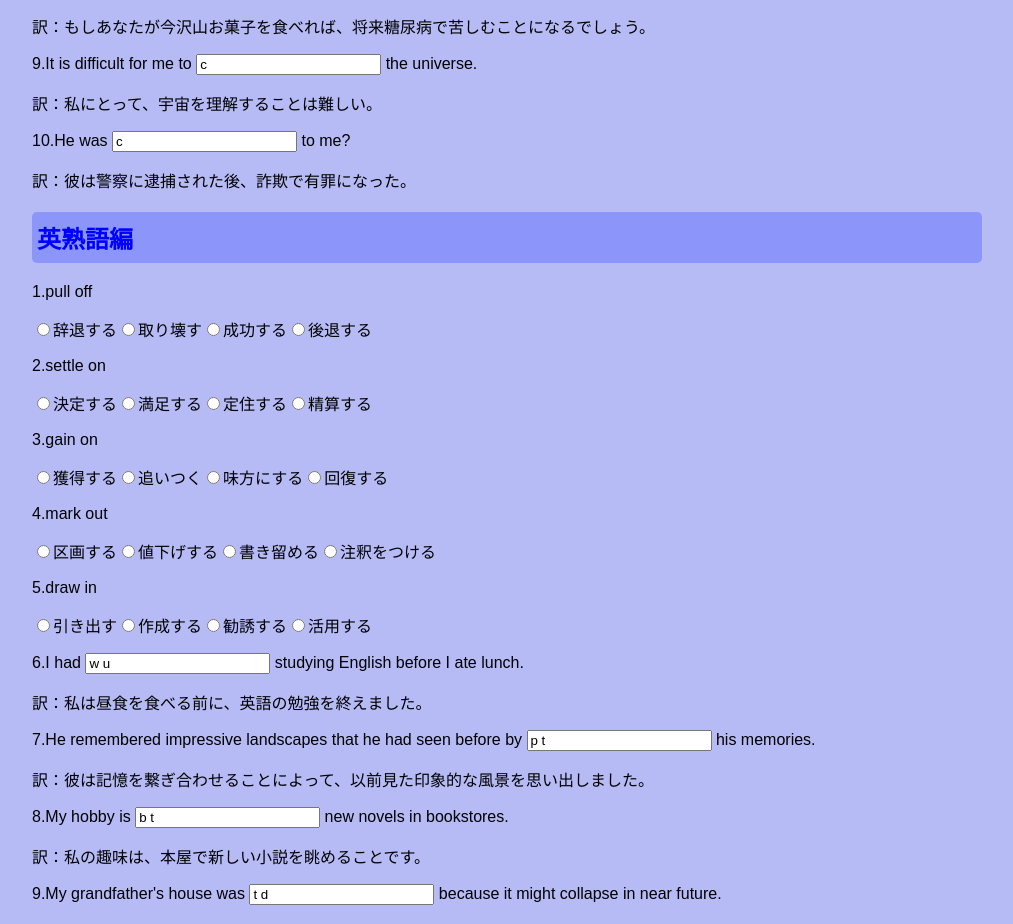
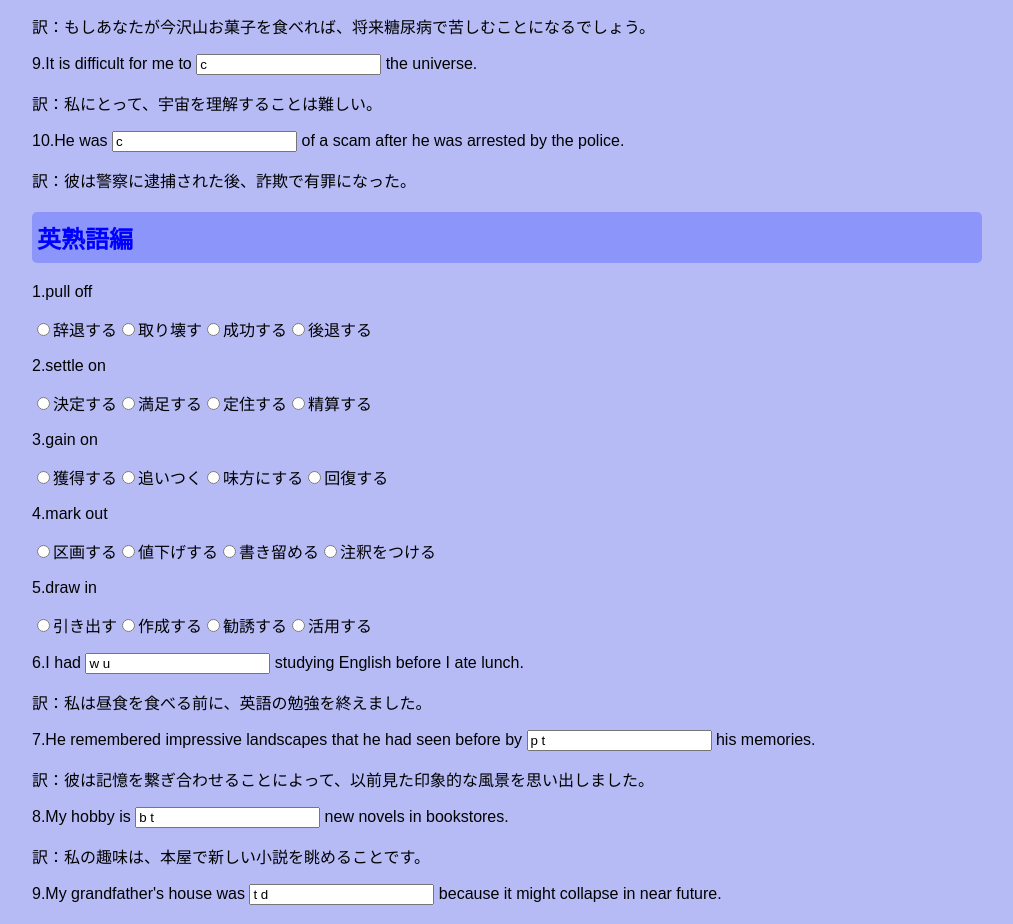
Before and after one commit to anonymousjpn/englishtest_react, a React (Create React App) app: page /#/grade1 in a window 1280 px wide. Shown: the part 1305-2229 px from the top of the page, without its empty margins (133-1146 px from the left). Built offline with nearby package versions, Linux system fonts and the light colour scheme.

Commit message:
wrongItems fixed

```diff
--- a/src/grade1.jsx
+++ b/src/grade1.jsx
@@ -245,7 +245,7 @@ const Grade1 = () => {
         <p id="question9">9.It is difficult for me to <input type="text" id="comprehend" value={textValue4} onChange={handleTextChange4} disabled={submitted} required /> the universe.</p>
         <p>訳：私にとって、宇宙を理解することは難しい。</p>
         {submitted && textValue4.trim() !== "comprehend" && <p className="false">✕不正解</p>}{submitted && textValue4.trim() === "comprehend" && <p className="true">〇正解</p>}
-        <p id="question10">10.He was <input type="text" id="convicted" value={textValue5} onChange={handleTextChange5} disabled={submitted} required /> to me?</p>
+        <p id="question10">10.He was <input type="text" id="convicted" value={textValue5} onChange={handleTextChange5} disabled={submitted} required /> of a scam after he was arrested by the police.</p>
         <p>訳：彼は警察に逮捕された後、詐欺で有罪になった。</p>
         {submitted && textValue5.trim() !== "convicted" && <p className="false">✕不正解</p>}{submitted && textValue5.trim() === "convicted" && <p className="true">〇正解</p>}
         <h2 id="part2">英熟語編</h2>
```
